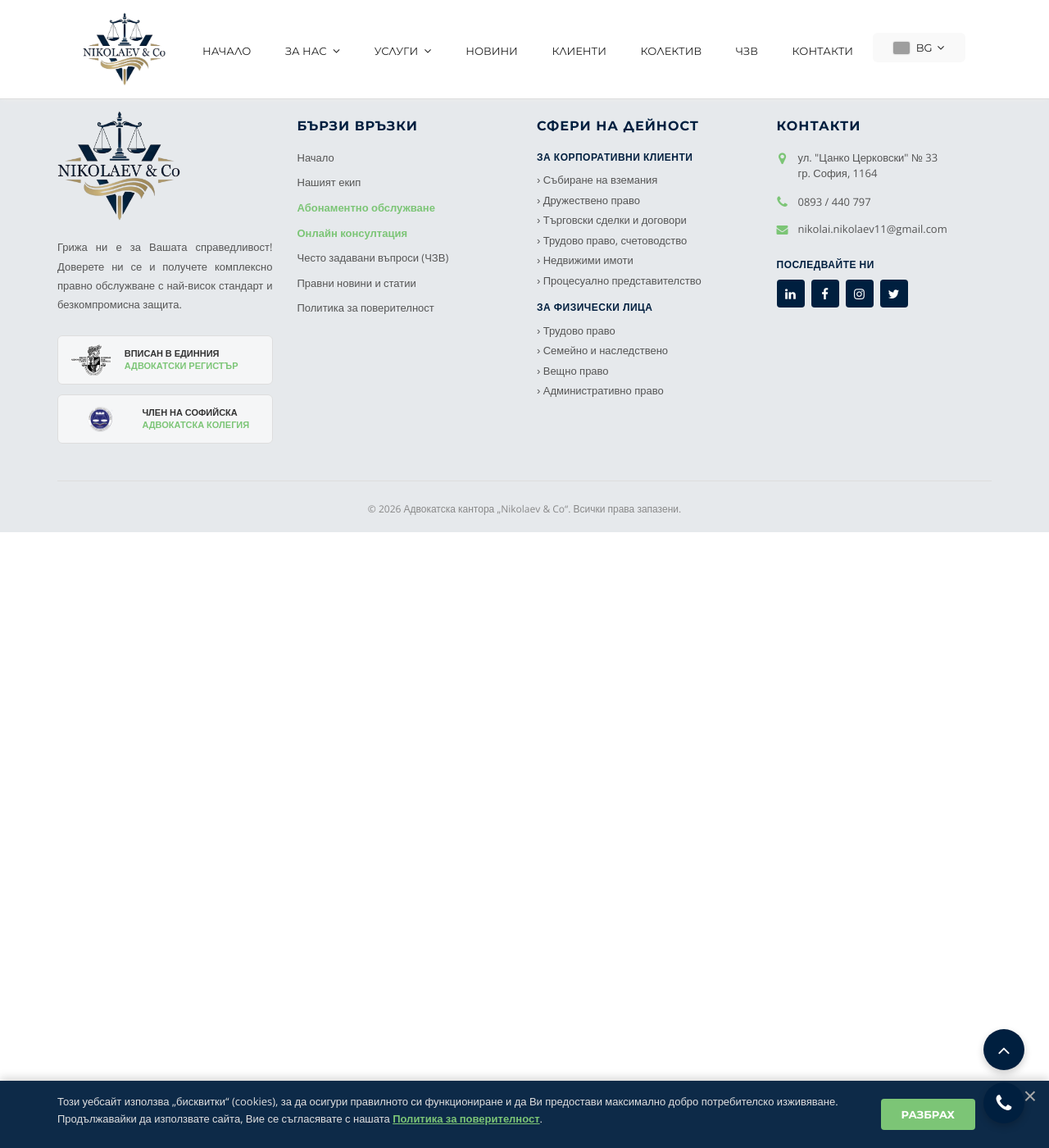
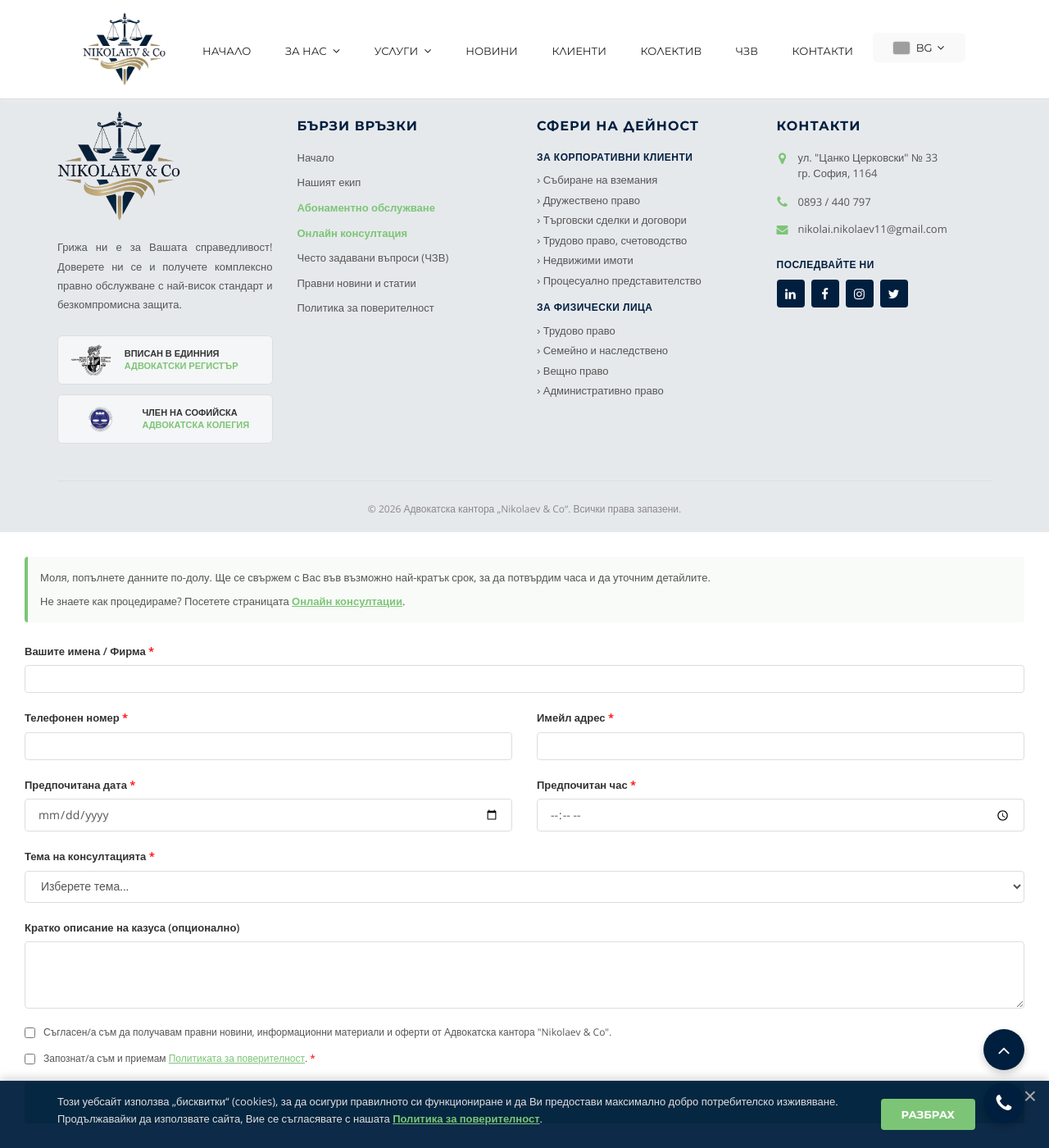
Before and after one commit to NikolaiNikolaev/law-page, a Jekyll site: the page built from novini/arhiv.html, in a window 1280 px wide and 1400 px high, scrolled down 2101 px. Shown: the whole window at 82% size. Built offline with Jekyll 4.4.1, drawn with Linux system fonts in a browser that asks for light colours; grey boxes are pictures that could not be loaded.

Commit message:
Update footer.html

```diff
--- a/_includes/footer.html
+++ b/_includes/footer.html
@@ -137,26 +137,13 @@
     </div>
 </div>
 
-<div class="modal fade" id="bookingModal" tabindex="-1" role="dialog" aria-labelledby="bookingModalLabel">
-    <div class="modal-dialog" role="document">
-        <div class="modal-content" style="border-radius: 8px; border: none; overflow: hidden; box-shadow: 0 15px 40px rgba(0,0,0,0.2);">
-
-            <div class="modal-header" style="background: #001F3F; padding: 20px; border-bottom: none; position: relative;">
-                <button type="button" class="close" data-dismiss="modal" aria-label="Close" style="position: absolute; right: 15px; top: 15px; color: #fff; opacity: 0.8; text-shadow: none; font-size: 28px;">
-                    <span aria-hidden="true">&times;</span>
-                </button>
-                <h4 class="modal-title" id="bookingModalLabel" style="color: #ffffff; font-family: 'Montserrat', sans-serif; font-size: 18px; font-weight: 700; text-transform: uppercase;">
-                    <i class="fa fa-calendar-check-o" style="color: #7cc576; margin-right: 10px;"></i>Запазване на час за консултация
-                </h4>
-            </div>
-
                 <div class="modal-body" style="padding: 30px;">
                     <div style="background: #f8fbf8; border-left: 4px solid #7cc576; padding: 15px; border-radius: 4px; margin-bottom: 25px;">
                         <p style="font-size: 13px; color: #555; margin: 0 0 8px 0; line-height: 1.6;">
-                        Не знаете как процедираме? Посетете страницата <a href="/law-page/za-nas/za-nas.html#online-konsultacia" style="color: #7cc576; text-decoration: underline; font-weight: 700;">Онлайн консултации</a>.
+                            Моля, попълнете данните по-долу. Ще се свържем с Вас във възможно най-кратък срок, за да потвърдим часа и да уточним детайлите.
                         </p>
                         <p style="font-size: 13px; color: #555; margin: 0; line-height: 1.6;">
-                        Моля, попълнете данните по-долу. Ще се свържем с Вас във възможно най-кратък срок, за да потвърдим часа и да уточним детайлите.
+                            Не знаете как процедираме? Посетете страницата <a href="/law-page/za-nas/za-nas.html#online-konsultacia" style="color: #7cc576; text-decoration: underline; font-weight: 700;">Онлайн консултации</a>.
                         </p>
                     </div>
 
@@ -165,18 +152,24 @@
                         <input type="hidden" name="_language" value="bg">
 
                         <div class="form-group" style="margin-bottom: 20px;">
-                        <input type="text" name="name" class="form-control" placeholder="Вашите имена / Фирма *" required style="border: 1px solid #ddd; border-radius: 4px; padding: 10px 15px; font-size: 14px; box-shadow: none;">
+                            <label style="font-size: 13px; color: #333; font-weight: 600; margin-bottom: 8px;">Вашите имена / Фирма <span style="color: red;">*</span></label>
+                            <input type="text" name="name" class="form-control" data-msg="Моля, въведете Вашите имена" style="border: 1px solid #ddd; border-radius: 4px; padding: 10px 15px; font-size: 14px; box-shadow: none;">
+                            <div class="validation-msg" style="color: red; font-size: 11px; margin-top: 5px; display: none;"></div>
                         </div>
 
                         <div class="row">
                             <div class="col-sm-6">
                                 <div class="form-group" style="margin-bottom: 20px;">
-                                <input type="tel" name="phone" class="form-control" placeholder="Телефонен номер *" required style="border: 1px solid #ddd; border-radius: 4px; padding: 10px 15px; font-size: 14px; box-shadow: none;">
+                                    <label style="font-size: 13px; color: #333; font-weight: 600; margin-bottom: 8px;">Телефонен номер <span style="color: red;">*</span></label>
+                                    <input type="tel" name="phone" class="form-control" data-msg="Моля, въведете телефон за връзка" style="border: 1px solid #ddd; border-radius: 4px; padding: 10px 15px; font-size: 14px; box-shadow: none;">
+                                    <div class="validation-msg" style="color: red; font-size: 11px; margin-top: 5px; display: none;"></div>
                                 </div>
                             </div>
                             <div class="col-sm-6">
                                 <div class="form-group" style="margin-bottom: 20px;">
-                                <input type="email" name="email" class="form-control" placeholder="Имейл адрес *" required style="border: 1px solid #ddd; border-radius: 4px; padding: 10px 15px; font-size: 14px; box-shadow: none;">
+                                    <label style="font-size: 13px; color: #333; font-weight: 600; margin-bottom: 8px;">Имейл адрес <span style="color: red;">*</span></label>
+                                    <input type="text" name="email" class="form-control" data-msg="Моля, въведете валиден имейл адрес" style="border: 1px solid #ddd; border-radius: 4px; padding: 10px 15px; font-size: 14px; box-shadow: none;">
+                                    <div class="validation-msg" style="color: red; font-size: 11px; margin-top: 5px; display: none;"></div>
                                 </div>
                             </div>
                         </div>
@@ -184,21 +177,24 @@
                         <div class="row">
                             <div class="col-sm-6">
                                 <div class="form-group" style="margin-bottom: 20px;">
-                                <label style="font-size: 12px; color: #777; margin-bottom: 2px;">Предпочитана дата *</label>
-                                <input type="date" name="preferred_date" class="form-control" required style="border: 1px solid #ddd; border-radius: 4px; padding: 8px 15px; font-size: 14px; box-shadow: none; height: auto;">
+                                    <label style="font-size: 13px; color: #333; font-weight: 600; margin-bottom: 8px;">Предпочитана дата <span style="color: red;">*</span></label>
+                                    <input type="date" name="preferred_date" class="form-control" data-msg="Моля, изберете дата" style="border: 1px solid #ddd; border-radius: 4px; padding: 8px 15px; font-size: 14px; box-shadow: none; height: auto;">
+                                    <div class="validation-msg" style="color: red; font-size: 11px; margin-top: 5px; display: none;"></div>
                                 </div>
                             </div>
                             <div class="col-sm-6">
                                 <div class="form-group" style="margin-bottom: 20px;">
-                                <label style="font-size: 12px; color: #777; margin-bottom: 2px;">Предпочитан час *</label>
-                                <input type="time" name="preferred_time" class="form-control" required style="border: 1px solid #ddd; border-radius: 4px; padding: 8px 15px; font-size: 14px; box-shadow: none; height: auto;">
+                                    <label style="font-size: 13px; color: #333; font-weight: 600; margin-bottom: 8px;">Предпочитан час <span style="color: red;">*</span></label>
+                                    <input type="time" name="preferred_time" class="form-control" data-msg="Моля, изберете час" style="border: 1px solid #ddd; border-radius: 4px; padding: 8px 15px; font-size: 14px; box-shadow: none; height: auto;">
+                                    <div class="validation-msg" style="color: red; font-size: 11px; margin-top: 5px; display: none;"></div>
                                 </div>
                             </div>
                         </div>
 
                         <div class="form-group" style="margin-bottom: 20px;">
-                        <select name="topic" class="form-control" required style="border: 1px solid #ddd; border-radius: 4px; padding: 8px 15px; font-size: 14px; box-shadow: none; height: auto;">
-                            <option value="">Изберете тема на консултацията *</option>
+                            <label style="font-size: 13px; color: #333; font-weight: 600; margin-bottom: 8px;">Тема на консултацията <span style="color: red;">*</span></label>
+                            <select name="topic" class="form-control" data-msg="Моля, изберете тема" style="border: 1px solid #ddd; border-radius: 4px; padding: 8px 15px; font-size: 14px; box-shadow: none; height: auto;">
+                                <option value="">Изберете тема...</option>
                                 <option value="Гражданско право / Дела">Гражданско право / Дела</option>
                                 <option value="Търговско / Корпоративно право">Търговско / Корпоративно право</option>
                                 <option value="Трудово право">Трудово право</option>
@@ -208,10 +204,12 @@
                                 <option value="Абонаментно обслужване">Абонаментно обслужване</option>
                                 <option value="Друго">Друго</option>
                             </select>
+                            <div class="validation-msg" style="color: red; font-size: 11px; margin-top: 5px; display: none;"></div>
                         </div>
 
                         <div class="form-group" style="margin-bottom: 20px;">
-                        <textarea name="message" class="form-control" rows="3" placeholder="Кратко описание на казуса (опционално)" style="border: 1px solid #ddd; border-radius: 4px; padding: 10px 15px; font-size: 14px; box-shadow: none; resize: vertical;"></textarea>
+                            <label style="font-size: 13px; color: #333; font-weight: 600; margin-bottom: 8px;">Кратко описание на казуса (опционално)</label>
+                            <textarea name="message" class="form-control" rows="3" style="border: 1px solid #ddd; border-radius: 4px; padding: 10px 15px; font-size: 14px; box-shadow: none; resize: vertical;"></textarea>
                         </div>
 
                         <div style="margin-bottom: 15px; text-align: left;">
@@ -220,21 +218,21 @@
                                 <span>Съгласен/а съм да получавам правни новини, информационни материали и оферти от Адвокатска кантора "Nikolaev & Co".</span>
                             </label>
                         </div>
+
                         <div style="margin-bottom: 20px; text-align: left;">
                             <label style="font-weight: normal; font-size: 12px; color: #555; display: flex; align-items: flex-start; cursor: pointer;">
-                            <input type="checkbox" name="privacy_consent" value="yes" required style="margin-top: 3px; margin-right: 10px;">
+                                <input type="checkbox" name="privacy_consent" value="yes" style="margin-top: 3px; margin-right: 10px;">
                                 <span>Запознат/а съм и приемам <a href="/law-page/privacy-policy.html" target="_blank" style="color: #7cc576; text-decoration: underline;">Политиката за поверителност</a>. <span style="color: red;">*</span></span>
                             </label>
+                            <div class="validation-msg" style="color: red; font-size: 11px; margin-top: 5px; display: none;"></div>
                         </div>
 
-                    <button type="submit" id="bookingSubmitBtn" style="width: 100%; padding: 15px; background: #7cc576; color: #fff; border: none; border-radius: 4px; font-family: 'Montserrat', sans-serif; font-size: 14px; font-weight: 700; text-transform: uppercase; cursor: pointer; transition: background 0.3s ease;" onmouseover="this.style.background='#66b060';" onmouseout="this.style.background='#7cc576';">
+                        <button type="submit" id="bookingSubmitBtn" style="width: 100%; padding: 15px; background: #7cc576; color: #fff; border: none; border-radius: 4px; font-family: 'Montserrat', sans-serif; font-size: 14px; font-weight: 700; text-transform: uppercase; cursor: pointer; transition: background 0.3s ease;">
                             Запази час
                         </button>
                     </form>
                 </div>
-        </div>
-    </div>
-</div>
+
 
 <div class="modal fade" id="successModal" tabindex="-1" role="dialog" aria-hidden="true">
     <div class="modal-dialog modal-sm" role="document" style="margin-top: 15vh;">
```
Lines whose indentation alone changed are shown as unchanged.
